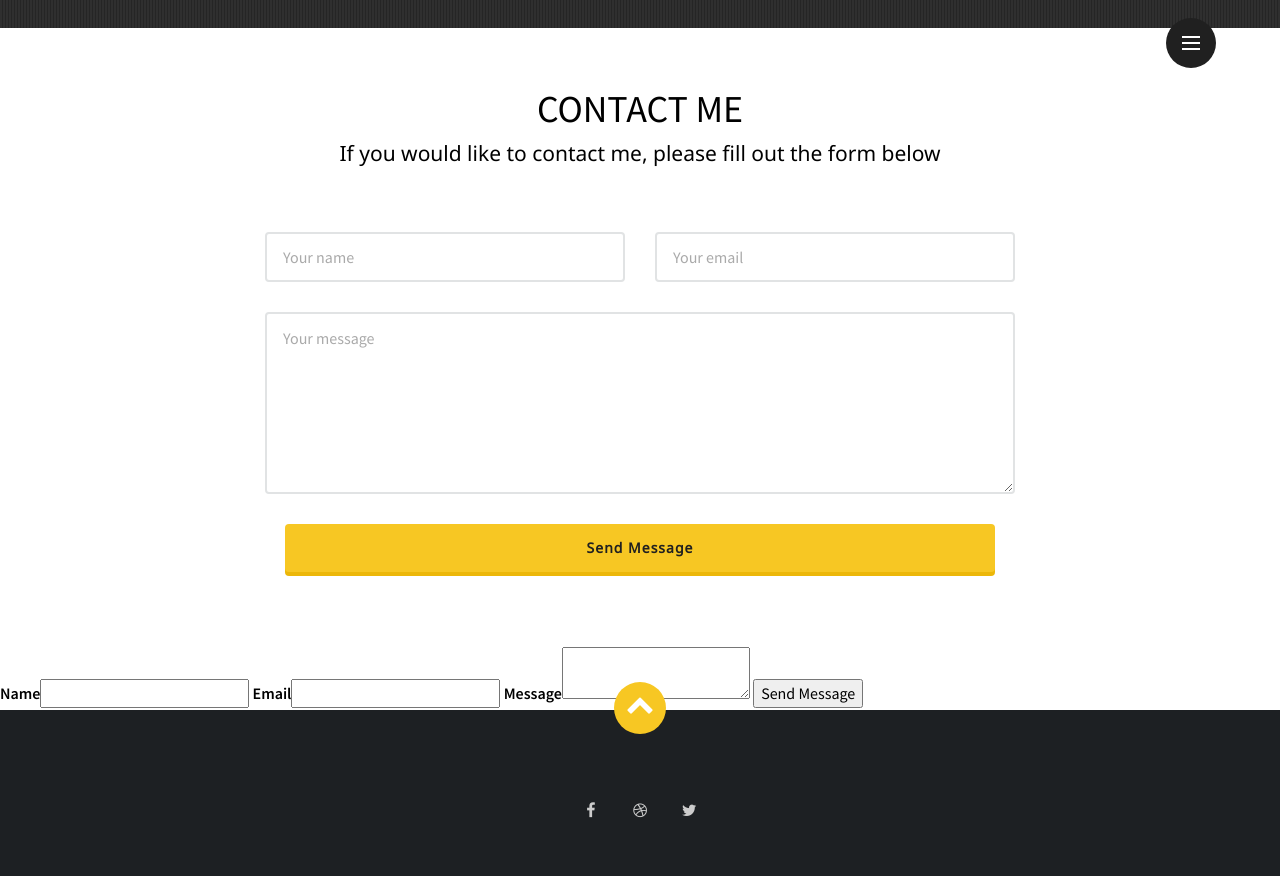
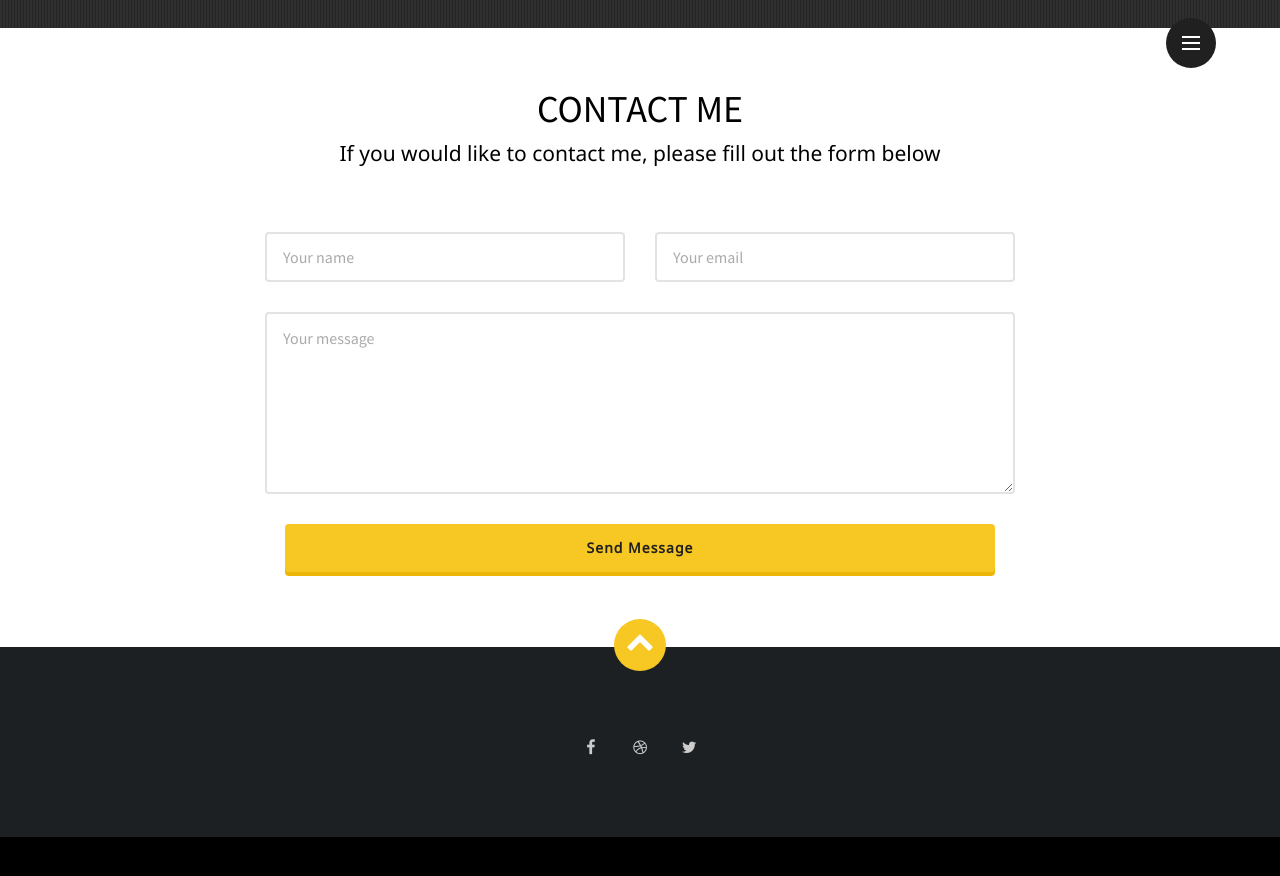
Before and after one commit to Rakefire/stevenheffner.com, a Jekyll site: the page built from index.html, in a window 1280 px wide and 900 px high, scrolled down 2831 px. Shown: the top 876 px of the window. Built offline with Jekyll 4.4.1, drawn with Linux system fonts in a browser that asks for light colours; nearby versions of some CDN libraries; after the commit the page ends 3668 px from its top, so only the background shows below that; grey boxes are pictures that could not be loaded.

Commit message:
Finally...

```diff
--- a/_includes/section/contact.html
+++ b/_includes/section/contact.html
@@ -49,12 +49,3 @@
     </div>
   </div>
 </section>
-
-<form method="post" action="/success.html">
-  <label>Name</label><input type="text" name="first_name" />
-  <label>Email</label><input type="text" name="email" />
-  <label>Message</label><textarea name="message"></textarea>
-  <input type="hidden" name="cc_emails[]" value="wasserman.timothy@gmail.com" />
-
-  <input type="submit" value="Send Message" />
-</form>
```
